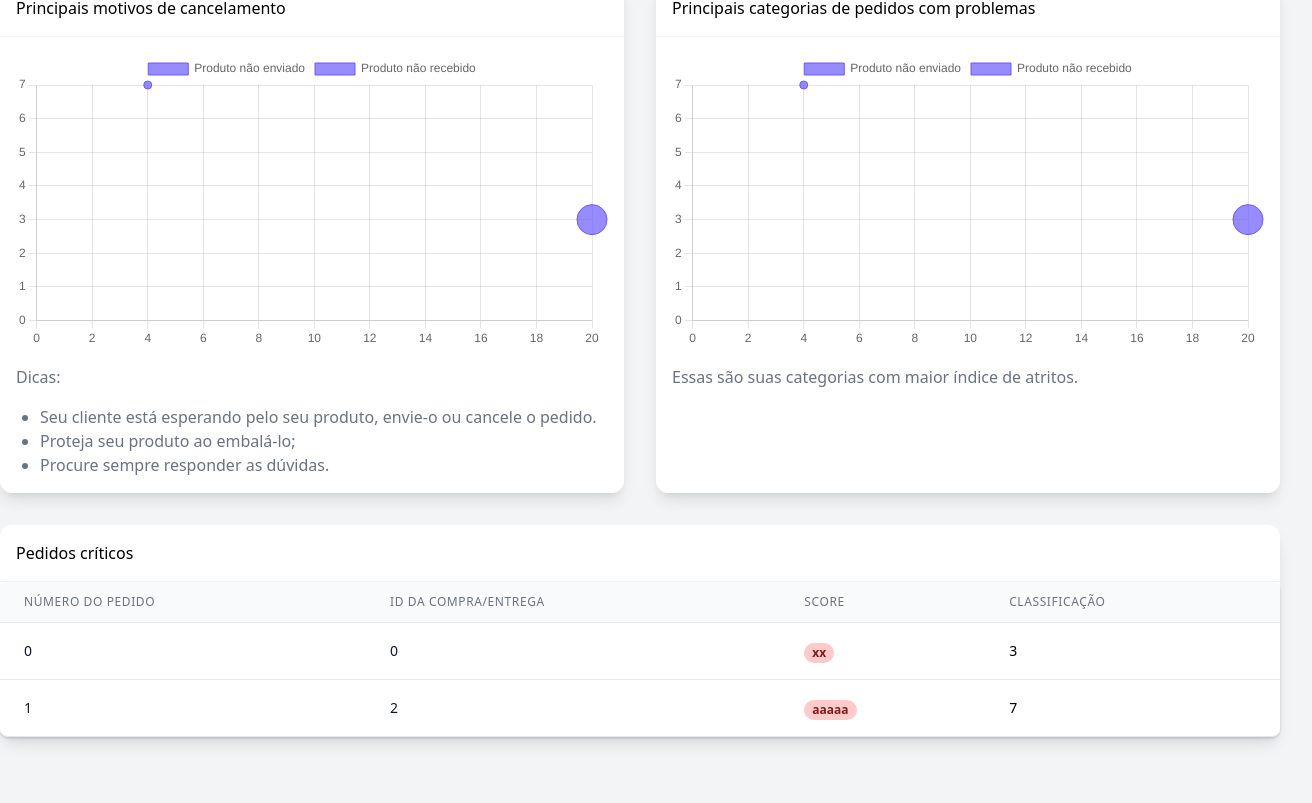
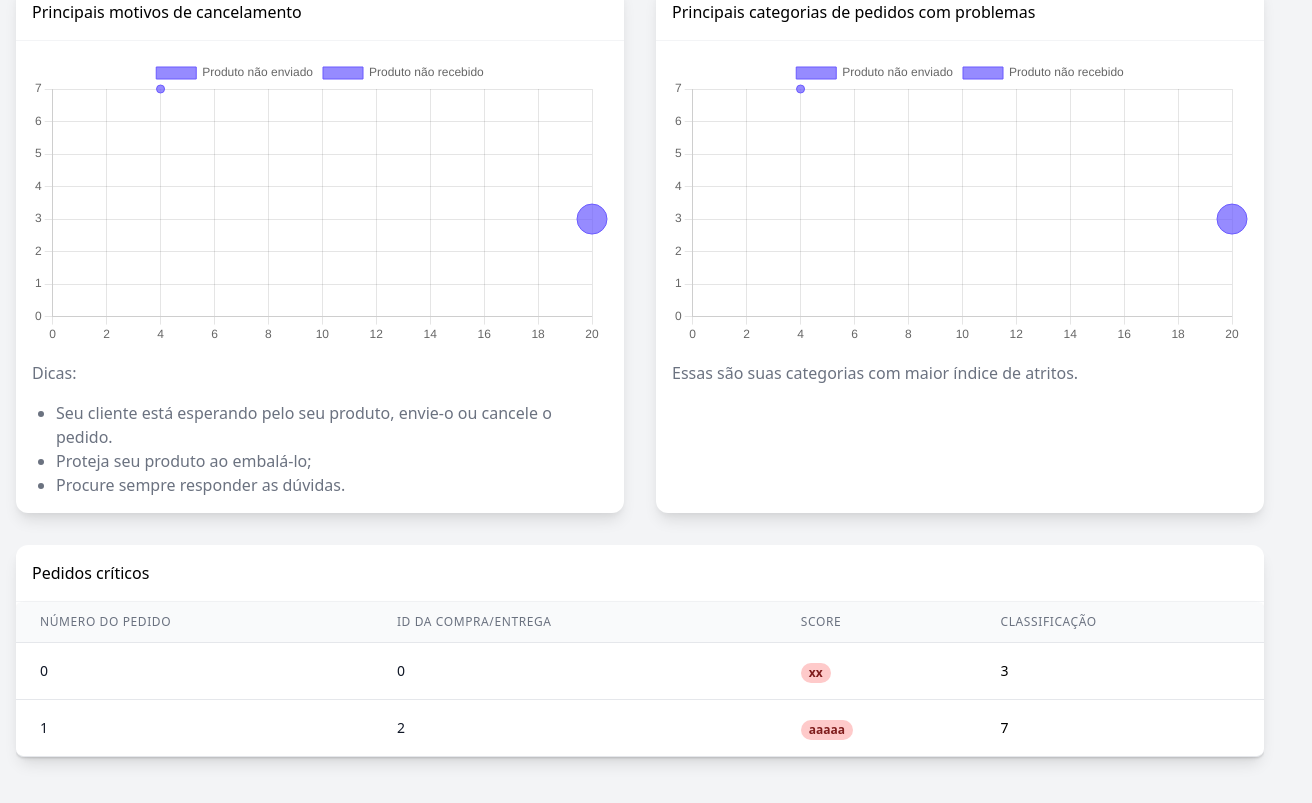
Before and after one commit to viniciosyals/viahacka-front, a React (Create React App) app: page / in a window 1280 px wide. Shown: the part 805-1608 px from the top of the page, 1312 px wide, since content can reach past the window. Before the commit the page ends 1574 px from the top, so only its background shows below. Built offline with nearby package versions, Linux system fonts and the light colour scheme; what @tailwindcss/typography would draw is missing.

Commit message:
feat: add new corrections style

```diff
--- a/src/App.tsx
+++ b/src/App.tsx
@@ -3,10 +3,10 @@ import { Navbar, Card, Linear, Speedometer, BubbleCh, Table } from './components
 import './App.css';
 
 const App = () => {
-  const [ sellers, setSellers ] = useState<any[]>([]);
-  const [ seller, setSeller ] = useState<any>();
-  const [ loading, setLoading ] = useState(false);
-  const [ criticalOrders, setCriticalOrders ] = useState<any[]>([]);
+  const [sellers, setSellers] = useState<any[]>([]);
+  const [seller, setSeller] = useState<any>();
+  const [loading, setLoading] = useState(false);
+  const [criticalOrders, setCriticalOrders] = useState<any[]>([]);
 
   const handlerSeller = (sellerObj: any) => {
     setSeller(sellerObj.seller);
@@ -43,6 +43,7 @@ const App = () => {
   return (
     <>
       <Navbar sellers={sellers} onChange={handlerSeller} />
+      <div className="p-4">
         <div className="container mx-auto mb-8">
           <div className="mt-4">
             <div className="text-lg">Olá, <span className="font-semibold">Vendedor!</span></div>
@@ -156,6 +157,7 @@ const App = () => {
             </Card>
           </div>
         </div>
+      </div>
     </>
   );
 }
--- a/src/components/graphs/table.tsx
+++ b/src/components/graphs/table.tsx
@@ -5,8 +5,8 @@ interface Props {
 const Table = ({ data }: Props) => (
   <>
     <div className="flex flex-col">
-        <div className="-my-2 overflow-x-auto sm:-mx-6 lg:-mx-8">
-          <div className="py-2 align-middle inline-block min-w-full sm:px-6 lg:px-8">
+      <div className="-my-2 overflow-x-auto">
+        <div className="py-2 align-middle inline-block min-w-full">
           <div className="shadow overflow-hidden border-b border-gray-200 sm:rounded-lg">
             <table className="min-w-full divide-y divide-gray-200">
               <thead className="bg-gray-50">
```
Lines whose indentation alone changed are shown as unchanged.
